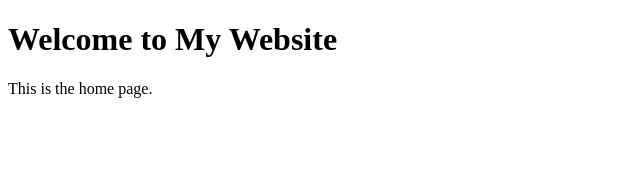
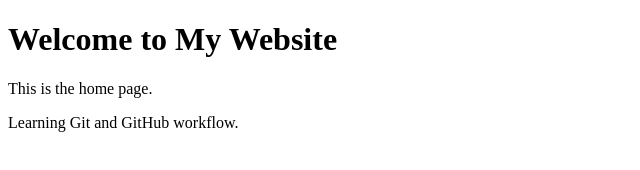
Before and after one commit to m0y0nk/git-assignment, a plain HTML site: page index.html in a window 1280 px wide. Shown: the whole page, without its empty margins (0-640 px from the left). Drawn offline with Linux system fonts and the light colour scheme.

Commit message:
Update homepage with Git learning information

```diff
--- a/index.html
+++ b/index.html
@@ -8,3 +8,4 @@
     <p>This is the home page.</p>
 </body>
 </html>
+<p>Learning Git and GitHub workflow.</p>
```
